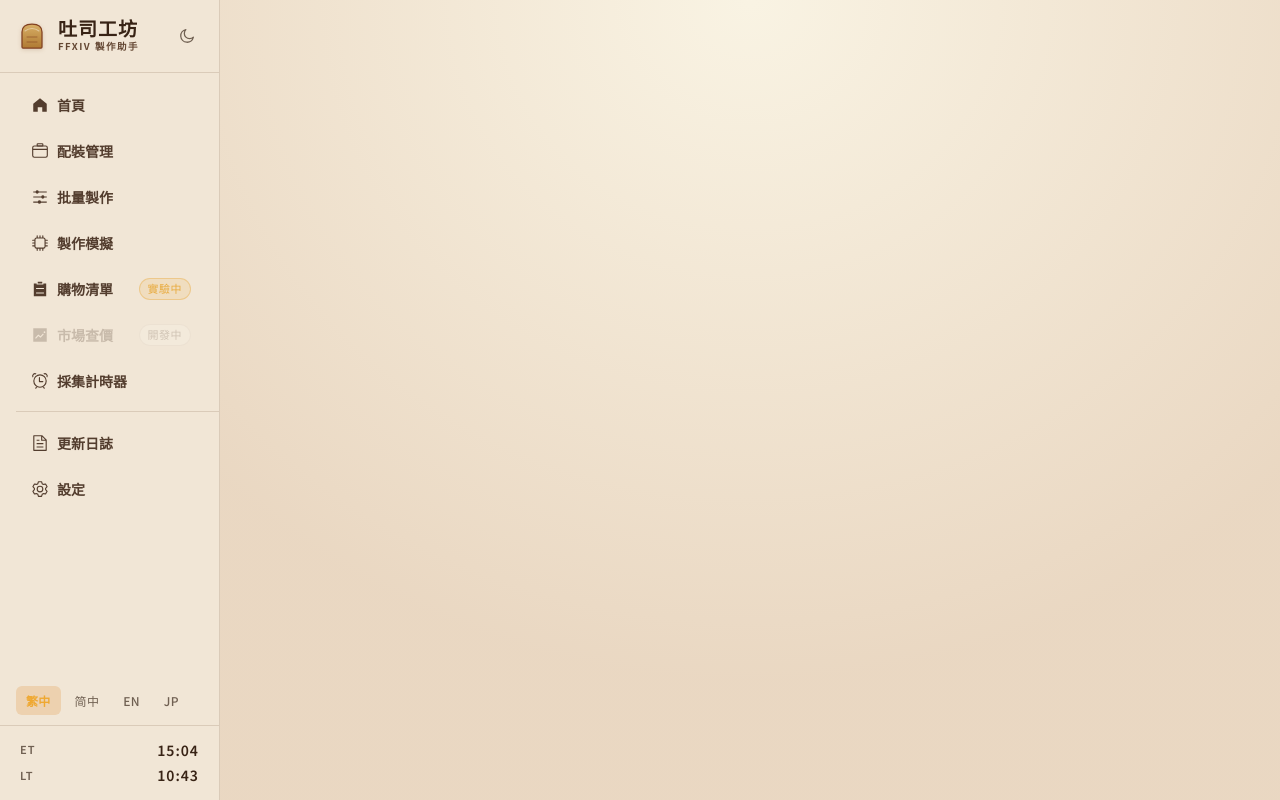
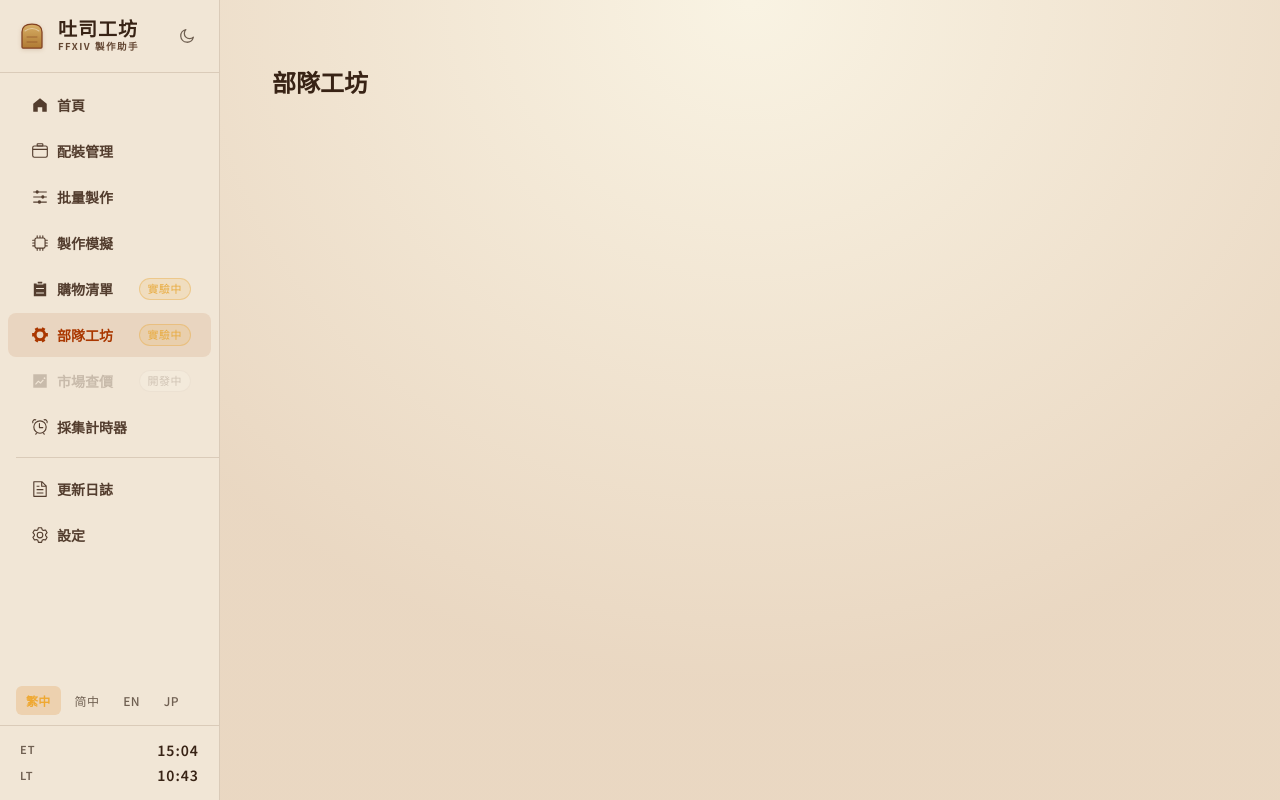
Before and after one commit to andycom12000/ff14-craft-helper, a Vue app: page /#/company-craft in a window 1280 px wide. Built offline with nearby package versions, Linux system fonts and the light colour scheme.

Commit message:
feat(workshop): scaffold /company-craft route + sidebar entry

```diff
--- a/src/App.vue
+++ b/src/App.vue
@@ -12,6 +12,7 @@ import {
   Document,
   AlarmClock,
   HomeFilled,
+  Tools,
 } from '@element-plus/icons-vue'
 import EorzeaClock from '@/components/EorzeaClock.vue'
 import LocalePillGroup from '@/components/LocalePillGroup.vue'
@@ -28,6 +29,7 @@ const PAGE_ACCENTS: Record<string, { color: string; dim: string }> = {
   '/simulator': { color: 'var(--app-craft)', dim: 'var(--app-craft-dim)' },
   '/bom': { color: 'var(--app-craft)', dim: 'var(--app-craft-dim)' },
   '/batch': { color: 'var(--app-craft)', dim: 'var(--app-craft-dim)' },
+  '/company-craft': { color: 'var(--app-craft)', dim: 'var(--app-craft-dim)' },
   '/market': { color: 'var(--app-market)', dim: 'var(--app-market-dim)' },
   '/timer': { color: 'var(--app-gather)', dim: 'var(--app-gather-dim)' },
 }
@@ -130,6 +132,11 @@ onUnmounted(() => {
         <el-menu-item index="/bom">
           <el-icon><List /></el-icon>
           <span>購物清單</span>
+          <span class="menu-badge menu-badge--beta">實驗中</span>
+        </el-menu-item>
+        <el-menu-item index="/company-craft">
+          <el-icon><Tools /></el-icon>
+          <span>部隊工坊</span>
           <span class="menu-badge menu-badge--beta">實驗中</span>
         </el-menu-item>
         <el-menu-item index="/market" disabled>
--- a/src/router/index.ts
+++ b/src/router/index.ts
@@ -27,6 +27,12 @@ const router = createRouter({
       name: 'bom',
       component: () => import('@/views/BomView.vue'),
       meta: { title: '購物清單' },
+    },
+    {
+      path: '/company-craft',
+      name: 'companyCraft',
+      component: () => import('@/views/CompanyCraftView.vue'),
+      meta: { title: '部隊工坊' },
     },
     {
       path: '/batch',
--- /dev/null
+++ b/src/views/CompanyCraftView.vue
@@ -0,0 +1,15 @@
+<script setup lang="ts">
+// Placeholder — Editorial Hero + empty state lands in Task 11.
+</script>
+
+<template>
+  <div class="company-craft-view">
+    <h2>部隊工坊</h2>
+  </div>
+</template>
+
+<style scoped>
+.company-craft-view {
+  padding: 24px 32px;
+}
+</style>
```
